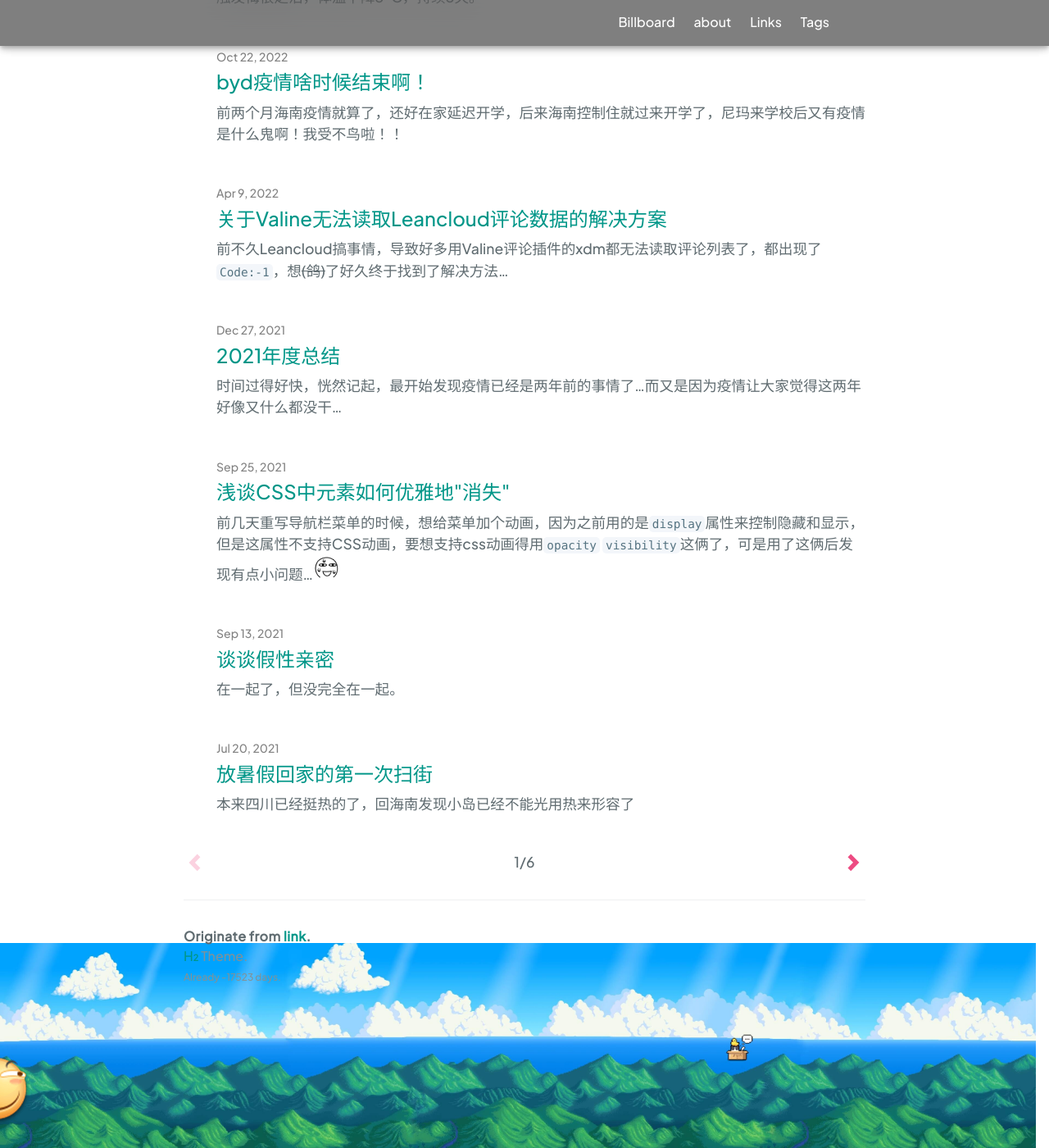
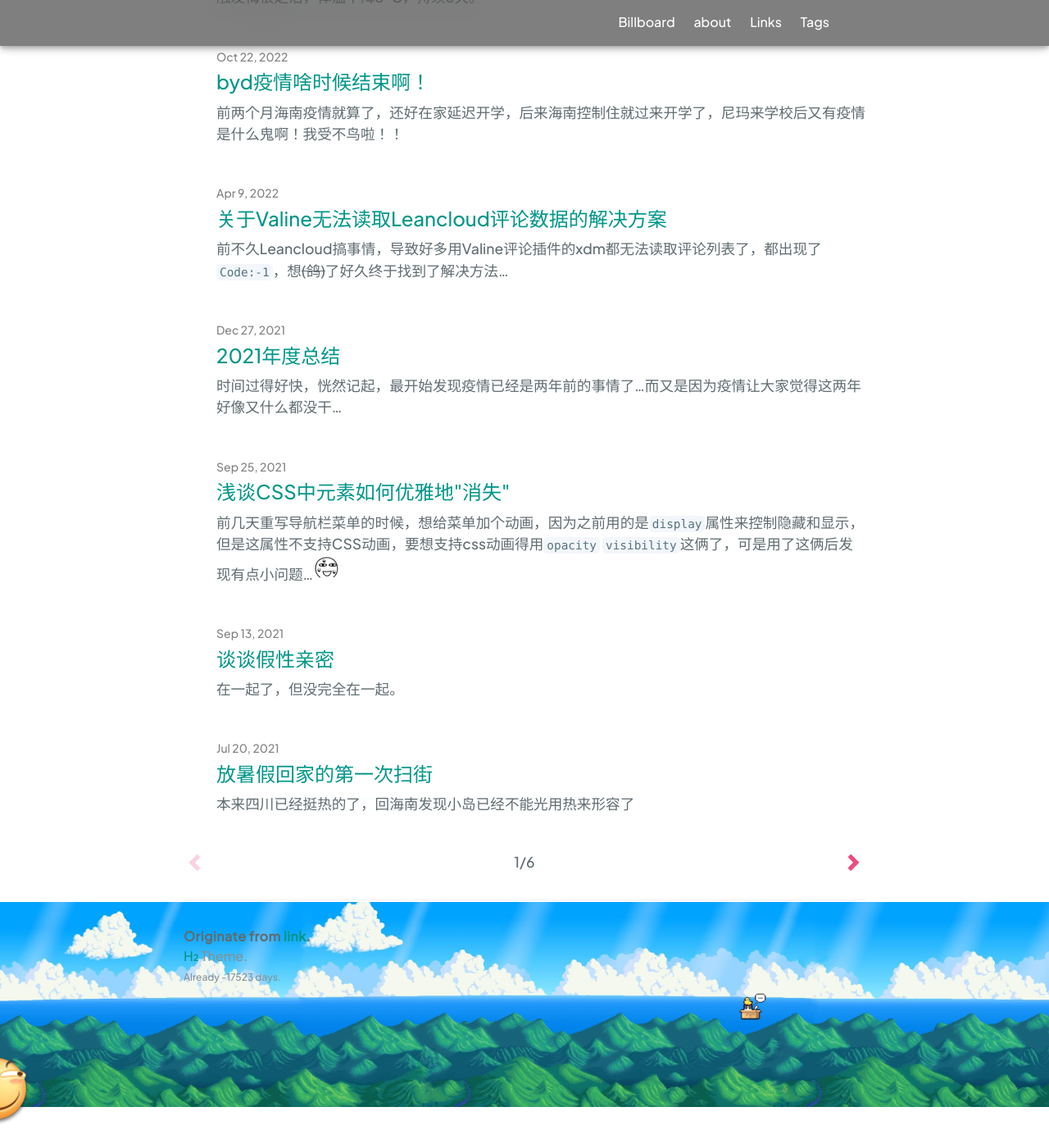
Before and after one commit to link9596/qwq, a Jekyll site: the page built from index.html, in a window 1280 px wide and 1400 px high, scrolled down 859 px. Shown: the whole window at 82% size. Built offline with Jekyll 4.4.1, drawn with Linux system fonts in a browser that asks for light colours; the list of posts is cut into pages by our own code; comment, search, counter and statistics services are not loaded.

Commit message:
更新 hydrogen-blog.scss

```diff
--- a/_sass/hydrogen-blog.scss
+++ b/_sass/hydrogen-blog.scss
@@ -555,7 +555,7 @@ margin: 10px;
         -o-background-size: cover;
         background-size: cover;
         max-width: 100%;
-        margin: -100px 0 0 -16px;}
+        margin: -150px 0 0 0px;}
 @media screen and (max-width:767px){
 .footerbkg{background: url("/theme/footerM-day.png") no-repeat center}
   }
```
